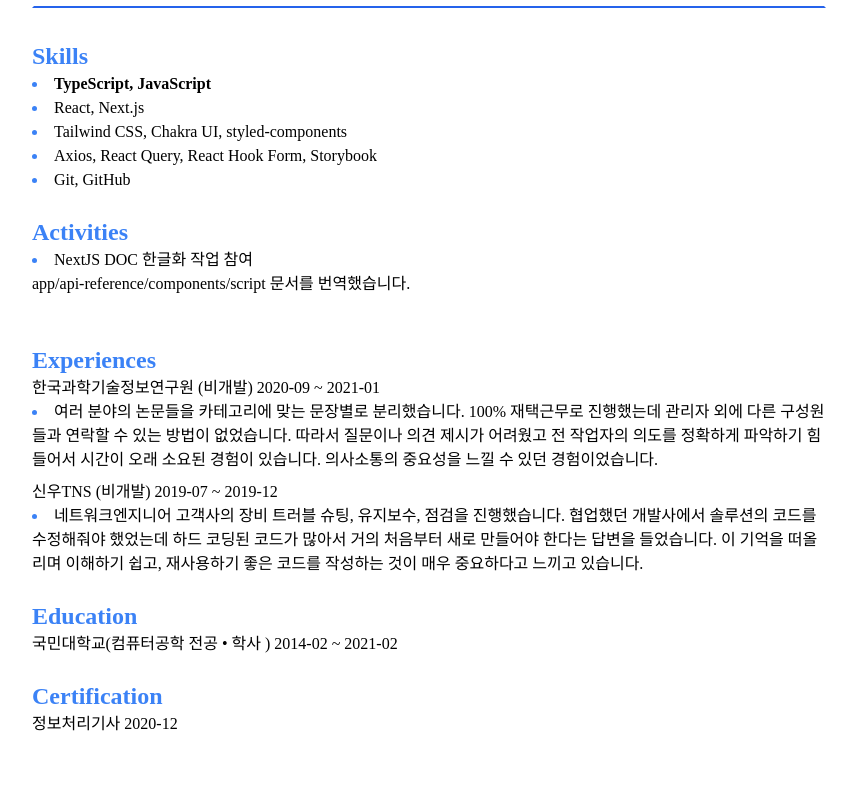
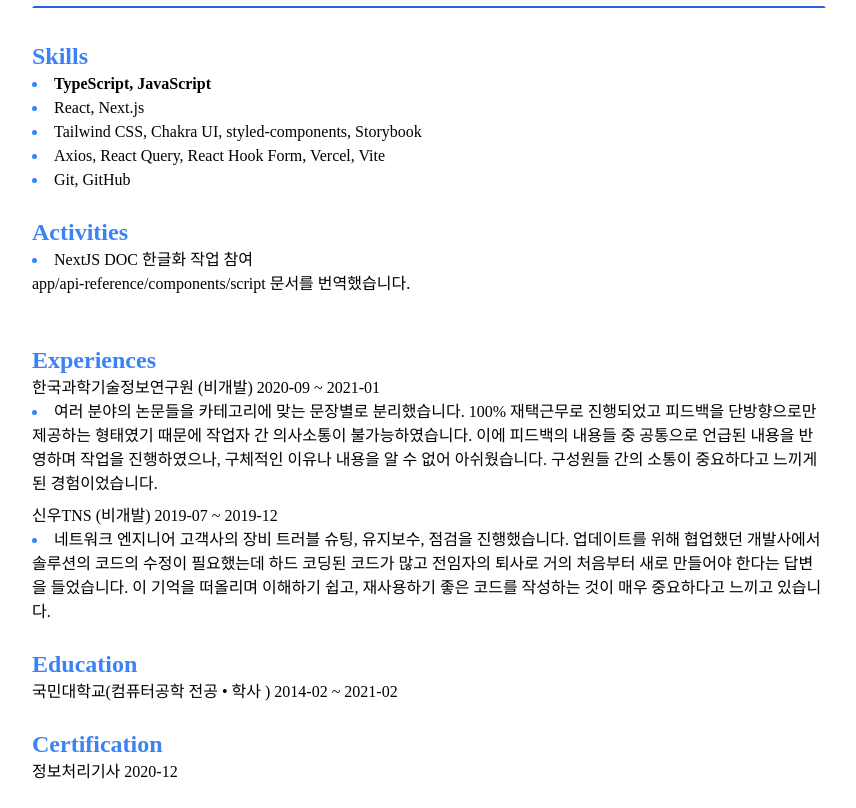
Before and after one commit to jaekwanAHN/resume, a Next.js app: page / in a window 1280 px wide. Shown: the part 1502-2310 px from the top of the page, without its empty margins (211-1067 px from the left). Before the commit the page ends 2262 px from the top, so only its background shows below. Built offline with nearby package versions, Linux system fonts and the light colour scheme.

Commit message:
Refactor: 경력 경험 수정

```diff
--- a/src/data/personal.ts
+++ b/src/data/personal.ts
@@ -9,8 +9,8 @@ export const personalInformation: PersonalInformation = {
   skills: [
     ['TypeScript', 'JavaScript'],
     ['React', 'Next.js'],
-    ['Tailwind CSS', 'Chakra UI', 'styled-components'],
-    ['Axios', 'React Query', 'React Hook Form', 'Storybook'],
+    ['Tailwind CSS', 'Chakra UI', 'styled-components', 'Storybook'],
+    ['Axios', 'React Query', 'React Hook Form', 'Vercel', 'Vite'],
     ['Git', 'GitHub'],
   ],
   experiences: [
@@ -18,14 +18,14 @@ export const personalInformation: PersonalInformation = {
       name: '한국과학기술정보연구원 (비개발)',
       date: '2020-09 ~ 2021-01',
       works: [
-        '여러 분야의 논문들을 카테고리에 맞는 문장별로 분리했습니다. 100% 재택근무로 진행했는데 관리자 외에 다른 구성원들과 연락할 수 있는 방법이 없었습니다. 따라서 질문이나 의견 제시가 어려웠고 전 작업자의 의도를 정확하게 파악하기 힘들어서 시간이 오래 소요된 경험이 있습니다. 의사소통의 중요성을 느낄 수 있던 경험이었습니다.',
+        '여러 분야의 논문들을 카테고리에 맞는 문장별로 분리했습니다. 100% 재택근무로 진행되었고 피드백을 단방향으로만 제공하는 형태였기 때문에 작업자 간 의사소통이 불가능하였습니다. 이에 피드백의 내용들 중 공통으로 언급된 내용을 반영하며 작업을 진행하였으나, 구체적인 이유나 내용을 알 수 없어 아쉬웠습니다. 구성원들 간의 소통이 중요하다고 느끼게 된 경험이었습니다.',
       ],
     },
     {
       name: '신우TNS (비개발)',
       date: '2019-07 ~ 2019-12',
       works: [
-        '네트워크엔지니어 고객사의 장비 트러블 슈팅, 유지보수, 점검을 진행했습니다. 협업했던 개발사에서 솔루션의 코드를 수정해줘야 했었는데 하드 코딩된 코드가 많아서 거의 처음부터 새로 만들어야 한다는 답변을 들었습니다. 이 기억을 떠올리며 이해하기 쉽고, 재사용하기 좋은 코드를 작성하는 것이 매우 중요하다고 느끼고 있습니다.',
+        '네트워크 엔지니어 고객사의 장비 트러블 슈팅, 유지보수, 점검을 진행했습니다. 업데이트를 위해 협업했던 개발사에서 솔루션의 코드의 수정이 필요했는데 하드 코딩된 코드가 많고 전임자의 퇴사로 거의 처음부터 새로 만들어야 한다는 답변을 들었습니다. 이 기억을 떠올리며 이해하기 쉽고, 재사용하기 좋은 코드를 작성하는 것이 매우 중요하다고 느끼고 있습니다.',
       ],
     },
   ],
```
